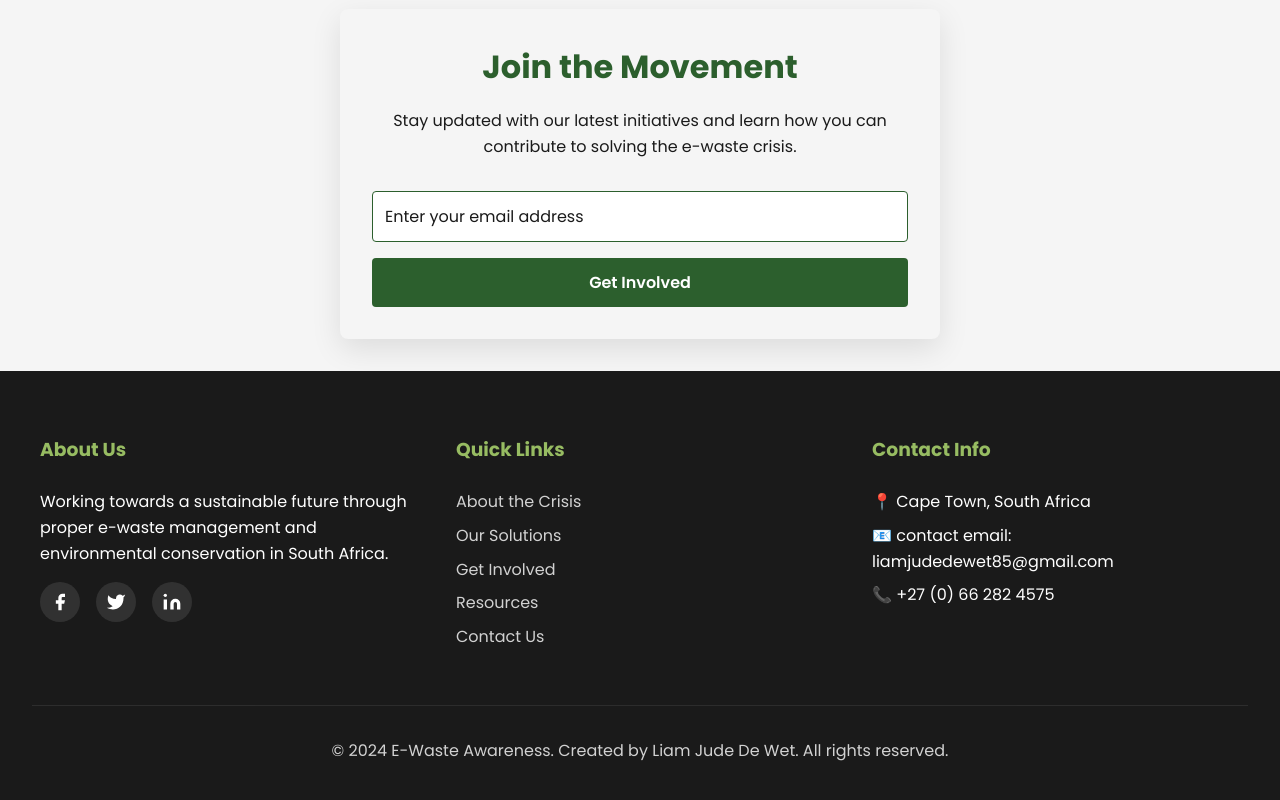
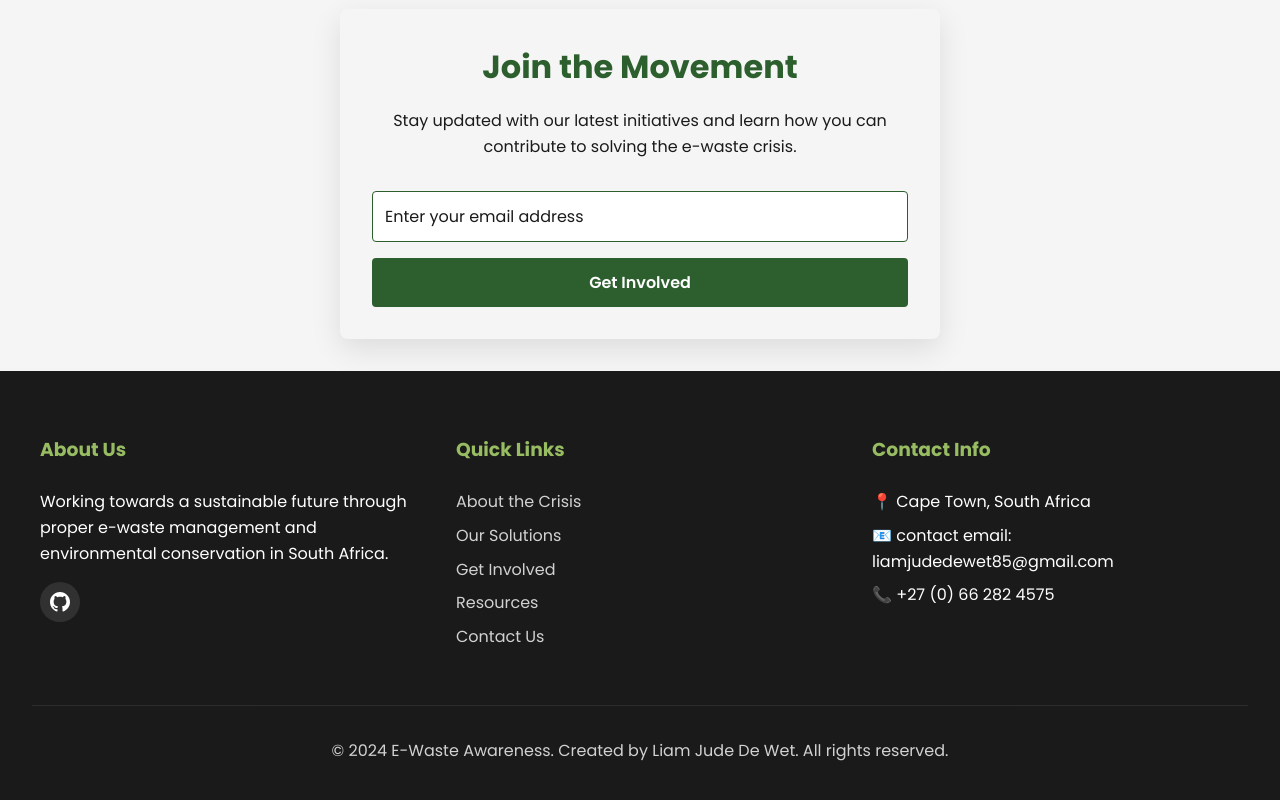
Before and after one commit to ANONYMOUSx46/E-waste-website, a website: page crisis.html in a window 1280 px wide. Shown: the part 3489-4289 px from the top of the page. Drawn offline with nearby package versions, Linux system fonts and the light colour scheme.

Commit message:
Update crisis.html

```diff
--- a/crisis.html
+++ b/crisis.html
@@ -783,22 +783,10 @@
                 <h3>About Us</h3>
                 <p>Working towards a sustainable future through proper e-waste management and environmental conservation in South Africa.</p>
                 <div class="social-links">
-                    <a href="#" class="social-icon">
-                        <svg width="20" height="20" fill="white" viewBox="0 0 24 24">
-                            <path d="M18 2h-3a5 5 0 0 0-5 5v3H7v4h3v8h4v-8h3l1-4h-4V7a1 1 0 0 1 1-1h3z"/>
-                        </svg>
-                    </a>
-                    <a href="#" class="social-icon">
-                        <svg width="20" height="20" fill="white" viewBox="0 0 24 24">
-                            <path d="M23 3a10.9 10.9 0 0 1-3.14 1.53 4.48 4.48 0 0 0-7.86 3v1A10.66 10.66 0 0 1 3 4s-4 9 5 13a11.64 11.64 0 0 1-7 2c9 5 20 0 20-11.5a4.5 4.5 0 0 0-.08-.83A7.72 7.72 0 0 0 23 3z"/>
-                        </svg>
-                    </a>
-                    <a href="#" class="social-icon">
-                        <svg width="20" height="20" fill="white" viewBox="0 0 24 24">
-                            <path d="M16 8a6 6 0 0 1 6 6v7h-4v-7a2 2 0 0 0-2-2 2 2 0 0 0-2 2v7h-4v-7a6 6 0 0 1 6-6z"/>
-                            <rect x="2" y="9" width="4" height="12"/>
-                            <circle cx="4" cy="4" r="2"/>
-                        </svg>
+                   <a href="https://github.com/ANONYMOUSx46" class="social-icon">
+       			<svg width="20" height="20" fill="white" viewBox="0 0 24 24">
+            		<path d="M12 0c-6.626 0-12 5.373-12 12 0 5.302 3.438 9.8 8.207 11.387.599.111.793-.261.793-.577v-2.234c-3.338.726-4.033-1.416-4.033-1.416-.546-1.387-1.333-1.756-1.333-1.756-1.089-.745.083-.729.083-.729 1.205.084 1.839 1.237 1.839 1.237 1.07 1.834 2.807 1.304 3.492.997.107-.775.418-1.305.762-1.604-2.665-.305-5.467-1.334-5.467-5.931 0-1.311.469-2.381 1.236-3.221-.124-.303-.535-1.524.117-3.176 0 0 1.008-.322 3.301 1.23.957-.266 1.983-.399 3.003-.404 1.02.005 2.047.138 3.006.404 2.291-1.552 3.297-1.23 3.297-1.23.653 1.653.242 2.874.118 3.176.77.84 1.235 1.911 1.235 3.221 0 4.609-2.807 5.624-5.479 5.921.43.372.823 1.102.823 2.222v3.293c0 .319.192.694.801.576 4.765-1.589 8.199-6.086 8.199-11.386 0-6.627-5.373-12-12-12z"/>
+      			</svg>
                     </a>
                 </div>
             </div>
```
